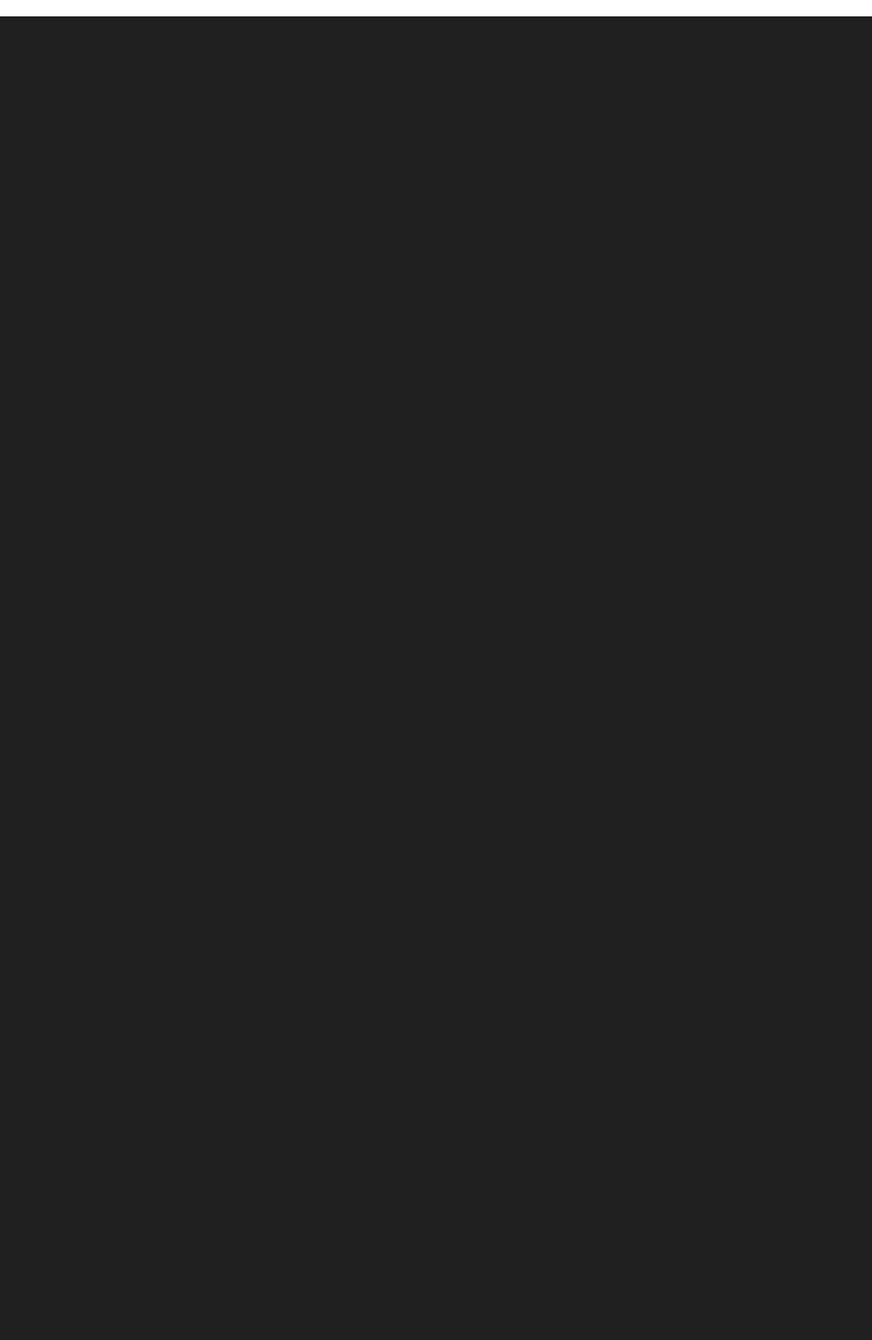
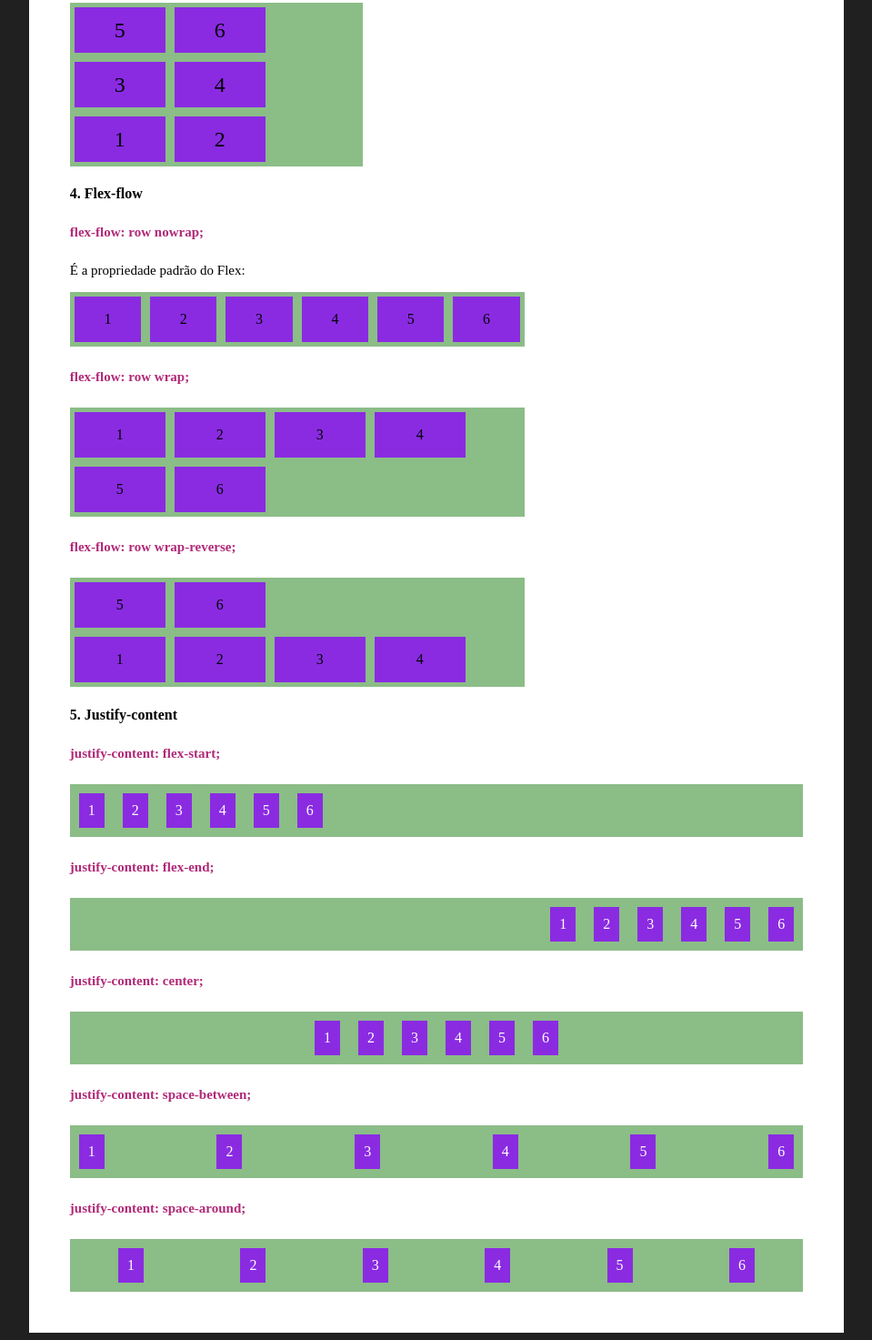
Before and after one commit to marianeaurora/Bootcamp-Santander-Full-Stack, a plain HTML site: page Flexbox/display-flex.html in a window 1280 px wide. Shown: the part 2752-4225 px from the top of the page at 91% size, without its empty margins (160-1119 px from the left). Before the commit the page ends 2770 px from the top, so only its background shows below. Drawn offline with Linux system fonts and the light colour scheme.

```diff
--- /dev/null
+++ b/Flexbox/Projeto Instagram/css.css
@@ -0,0 +1,149 @@
+*{
+    padding: 0;
+    margin: 0;
+    box-sizing: border-box;
+    text-decoration: none;
+    font-family: sans-serif;
+    font-size: 14px;
+}
+
+body{
+    width:100%;
+    min-height: 100vh;
+    background-color: #fafafa;
+    margin: 0;
+    padding: 0;
+    display: flex;
+    justify-content: center;
+}
+
+.instagram-wrapper{
+    display:flex;
+    align-items: center;
+    justify-content: start;
+    width: 60%;
+    height: 100vh;
+
+}
+
+.instagram-phone {
+    display: flex;
+    align-items: center;
+    justify-content: center;
+    width:50%;
+
+}
+.instagram-phone img{
+    height: 40rem;
+}
+
+.instagram-continue {
+    display: flex;
+    align-items: center;
+    justify-content: space-around;
+    flex-direction: column;
+    width: 50%;
+    height: 34rem;
+}
+.group{
+    display: flex;
+    justify-content: space-between;
+    align-items: center;
+    flex-direction: column;
+    background-color: #fff;
+    width: 100%;
+    padding: 1.3rem;
+    border: 1px solid lightgrey;
+}
+
+.group:nth-child(1){
+    min-height: 19rem;
+
+}
+.instagram-logo{
+    height: 3rem;
+}
+.profile-photo{
+    display: flex;
+    justify-content: center;
+    align-items: center;
+    border-radius: 50%;
+    overflow: hidden;
+}
+.profile-photo img{
+    width: 7rem;
+}
+
+.instagram-login{
+    background-color: #0095f6;
+    color: #fff;
+    padding: 8px;
+    border-radius: 4px;
+}
+
+.instagram-logout{
+    color:#0095f6;
+    margin-top: 1rem;
+}
+.not-account{
+    color: rgb(160, 160, 160);
+
+}
+.link-blue{
+    color: #0095f6;
+
+}
+.get-the-app{
+    display: flex;
+    flex-direction: column;
+    align-items: center;
+    justify-content: center;
+    width: 100%;
+    padding: 1.3rem 0;
+}
+.download{
+    display: flex;
+    justify-content: space-evenly;
+    width: 100%;
+    padding: 1rem;
+    align-items: center;
+}
+.app-download{
+    height: 3rem;
+    width: 10rem;
+    background-size: cover;
+}
+
+.app-download:nth-child(1){
+    background-image: url('img/app-store.png');
+}
+.app-download:nth-child(2){
+    background-image: url('img/play-store.png');
+}
+
+/*-----Tablet----*/
+@media (max-width:1024px) {
+    .instagram-wrapper{
+        width: 90%;
+    }
+
+}
+
+/*-----Mobile----*/
+@media (max-width:650px) {
+    .instagram-wrapper{
+        width: 80%;
+
+        text-align: center;
+    }
+    .instagram-phone{
+        display: none;
+    }
+    .instagram-continue{
+        width: 100%;
+    }
+    .group{
+        border: 1px solid transparent;
+    }
+
+}
--- a/Flexbox/display-flex.html
+++ b/Flexbox/display-flex.html
@@ -151,6 +151,103 @@
     <div class="wrap-item">6</div>
 </div>
 
+<h5>flex-wrap: wrap-reverse;</h5>
+
+<div class="flex-wrap-reverse">
+    <div class="wrap-item">1</div>
+    <div class="wrap-item">2</div>
+    <div class="wrap-item">3</div>
+    <div class="wrap-item">4</div>
+    <div class="wrap-item">5</div>
+    <div class="wrap-item">6</div>
+</div>
+<h4>4. Flex-flow</h4>
+
+<h5>flex-flow: row nowrap;</h5>
+<p>É a propriedade padrão do Flex:</p>
+
+<div class="flex-flow default">
+    <div class="flow-item">1</div>
+    <div class="flow-item">2</div>
+    <div class="flow-item">3</div>
+    <div class="flow-item">4</div>
+    <div class="flow-item">5</div>
+    <div class="flow-item">6</div>
+</div>
+
+<h5>flex-flow: row wrap;</h5>
+
+<div class="flow-wrap flex-flow">
+    <div class="flow-item">1</div>
+    <div class="flow-item">2</div>
+    <div class="flow-item">3</div>
+    <div class="flow-item">4</div>
+    <div class="flow-item">5</div>
+    <div class="flow-item">6</div>
+</div>
+<h5>flex-flow: row wrap-reverse;</h5>
+
+<div class="flow-wrap-reverse flex-flow">
+    <div class="flow-item">1</div>
+    <div class="flow-item">2</div>
+    <div class="flow-item">3</div>
+    <div class="flow-item">4</div>
+    <div class="flow-item">5</div>
+    <div class="flow-item">6</div>
+</div>
+<h4>5. Justify-content</h4>
+
+<h5>justify-content: flex-start;</h5>
+
+<div class="flex flex-start">
+    <div class="item">1</div>
+    <div class="item">2</div>
+    <div class="item">3</div>
+    <div class="item">4</div>
+    <div class="item">5</div>
+    <div class="item">6</div>
+</div>
+
+<h5>justify-content: flex-end;</h5>
+
+<div class="flex flex-end">
+    <div class="item">1</div>
+    <div class="item">2</div>
+    <div class="item">3</div>
+    <div class="item">4</div>
+    <div class="item">5</div>
+    <div class="item">6</div>
+</div>
+<h5>justify-content: center;</h5>
+
+<div class="flex center">
+    <div class="item">1</div>
+    <div class="item">2</div>
+    <div class="item">3</div>
+    <div class="item">4</div>
+    <div class="item">5</div>
+    <div class="item">6</div>
+</div>
+<h5>justify-content: space-between;</h5>
+
+<div class="flex space-between">
+    <div class="item">1</div>
+    <div class="item">2</div>
+    <div class="item">3</div>
+    <div class="item">4</div>
+    <div class="item">5</div>
+    <div class="item">6</div>
+</div>
+<h5>justify-content: space-around;</h5>
+
+<div class="flex space-around">
+    <div class="item">1</div>
+    <div class="item">2</div>
+    <div class="item">3</div>
+    <div class="item">4</div>
+    <div class="item">5</div>
+    <div class="item">6</div>
+</div>
 </body>
 </div>
 </html>
--- a/Flexbox/flex.css
+++ b/Flexbox/flex.css
@@ -42,22 +42,6 @@
     margin: 5px;
 }
 /*------Flex wrap-----*/
-
-.flex-nowrap{
-    display: flex;
-    background-color: #8bbd87;
-    height: 150px;
-    max-width: 50%;
-    flex-wrap: nowrap;
-}
-.flex-wrap{
-    display: flex;
-    background-color: #8bbd87;
-    height: 60%;
-    max-width: 50%;
-    flex-wrap: wrap;
-}
-
 .wrap-item{
     font-size:24px;
     height: 50%;
@@ -67,3 +51,70 @@
     line-height: 50px;
     background-color: blueviolet;
 }
+
+.flex-nowrap{
+    display: flex;
+    background-color: #8bbd87;
+    height: 60%;
+    max-width: 40%;
+    flex-wrap: nowrap;
+}
+.flex-wrap{
+    display: flex;
+    background-color: #8bbd87;
+    height: 60%;
+    max-width: 40%;
+    flex-wrap: wrap;
+}
+
+.flex-wrap-reverse{
+    display: flex;
+    background-color: #8bbd87;
+    height: 60%;
+    max-width: 40%;
+    flex-wrap:wrap-reverse;
+}
+/*------Flex Flow-----*/
+.flex-flow{
+    display: flex;
+    max-width: 500px;
+    background-color: #8bbd87;
+}
+.default{
+    flex-flow: row nowrap;
+}
+
+.flow-wrap{
+    flex-flow: row wrap;
+}
+.flow-wrap-reverse{
+    flex-flow: row wrap-reverse;
+}
+
+.flow-item{
+    background-color: blueviolet;
+    margin: 5px;
+    color: black;
+    text-align: center;
+    line-height: 50px;
+    height: 50px;
+    width: 100px;
+}
+
+/*------Flex Start-----*/
+
+.flex-start{
+    justify-content: flex-start;
+}
+.flex-end{
+    justify-content: flex-end;
+}
+.center{
+    justify-content: center;
+}
+.space-between{
+    justify-content: space-between;
+}
+.space-around{
+    justify-content: space-around;
+}
```
Also changed, not shown: Flexbox/Projeto Instagram/instagram.html (added, +44 -0 lines), Flexbox/Projeto Instagram/img/Foto de Mariane.jpg (added), Flexbox/Projeto Instagram/img/app-store.png (added), Flexbox/Projeto Instagram/img/celular-instagram.png (added), Flexbox/Projeto Instagram/img/celular.JPG (added), Flexbox/Projeto Instagram/img/logo-instagram.png (added), Flexbox/Projeto Instagram/img/play-store.png (added).
